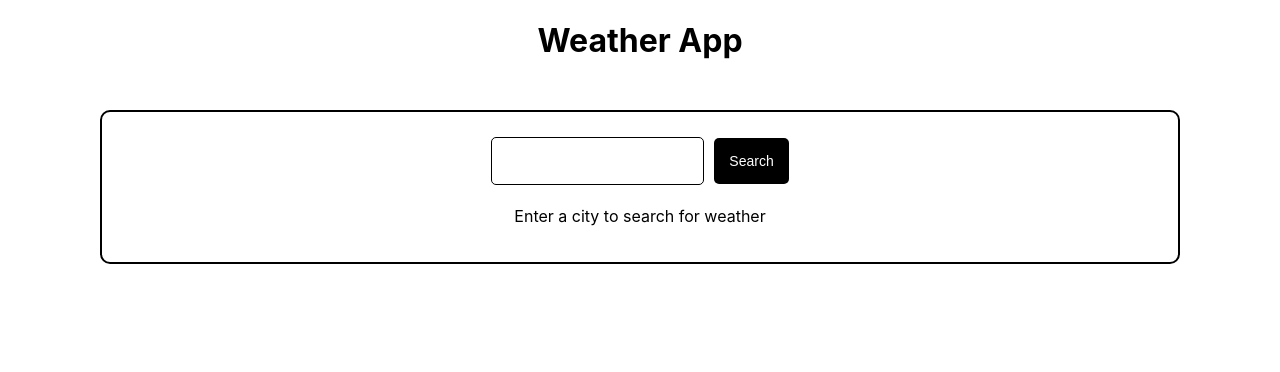
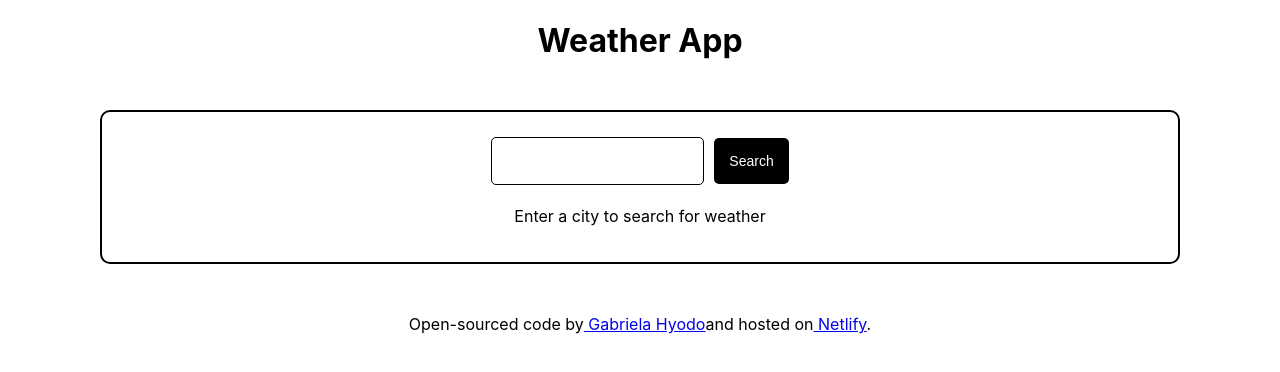
Before and after one commit to hyodogabriela/weather-search, a React (Create React App) app: page / in a window 1280 px wide. Shown: the top 372 px of the page. Built offline with nearby package versions, Linux system fonts and the light colour scheme.

Commit message:
Added a footer

```diff
--- a/src/App.js
+++ b/src/App.js
@@ -1,12 +1,18 @@
 import React from 'react';
-import './App.css'; // Importando o CSS
-import SearchEngine from './SearchEngine'; // Importando seu componente
+import './App.css';
+import SearchEngine from './SearchEngine';
 
 const App = () => {
   return (
     <div className="App">
       <h1>Weather App</h1>
-      <SearchEngine /> {/* Renderizando o componente SearchEngine */}
+      <SearchEngine />
+      <footer>
+        Open-sourced code by
+        <a href="https://github.com/hyodogabriela/weather-search" target="_blank" rel="noopener noreferrer"> Gabriela Hyodo</a>
+        and hosted on
+        <a href="https://www.netlify.com/" target="_blank" rel="noopener noreferrer"> Netlify</a>.
+      </footer>
     </div>
   );
 };
```
